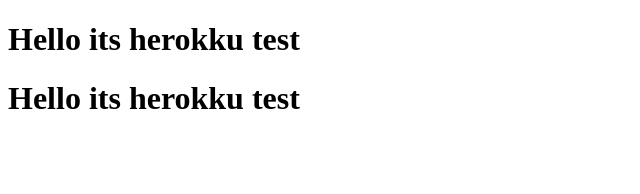
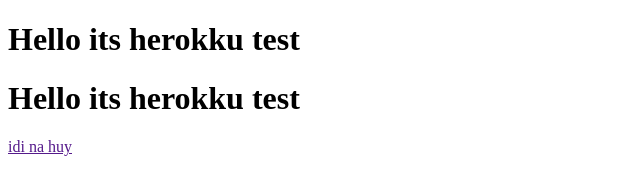
Before and after one commit to Real4real/pYth_, a plain HTML site: page index.html in a window 1280 px wide. Shown: the full height of the page, 0-640 px from the left. Drawn offline with Linux system fonts and the light colour scheme.

Commit message:
added "a" tag

```diff
--- a/index.html
+++ b/index.html
@@ -9,5 +9,6 @@
 <body>
     <h1>Hello its herokku test</h1>
     <h1>Hello its herokku test</h1>
+    <a href="">idi na huy</a>
 </body>
 </html>
```
